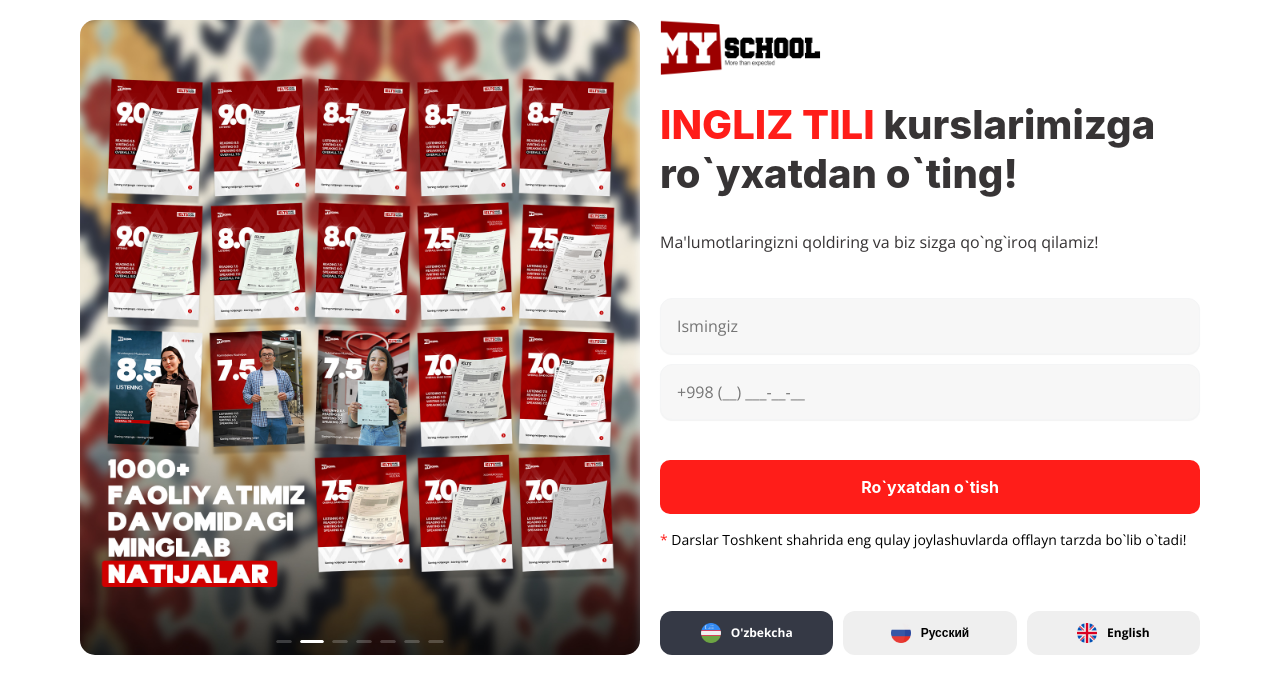
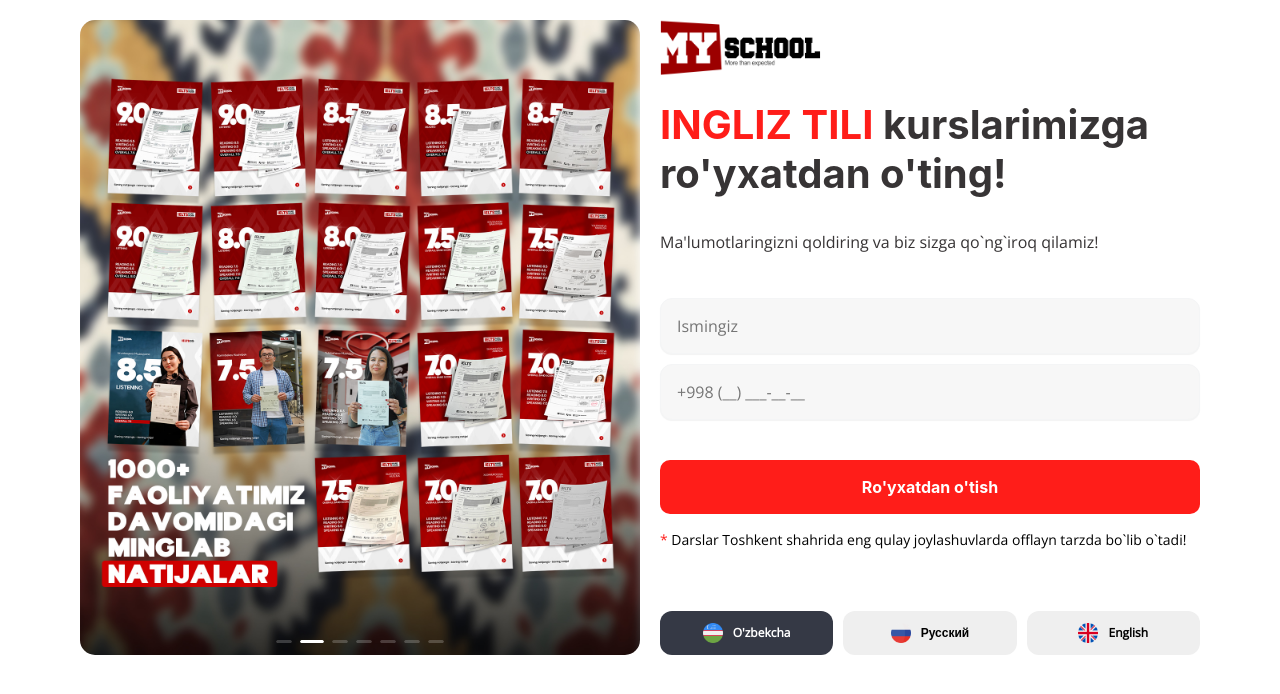
Before and after one commit to ShodiyorShukurov/my-school, a React (Vite) app: page /register in a window 1280 px wide. Shown: the top 694 px of the page. Built offline with nearby package versions, Linux system fonts and the light colour scheme.

Commit message:
Font edit

```diff
--- a/src/Mock/index.js
+++ b/src/Mock/index.js
@@ -1,9 +1,9 @@
 const uzb = {
   title_1: "INGLIZ TILI",
-  title_2: " kurslarimizga ro`yxatdan o`ting!",
+  title_2: " kurslarimizga ro'yxatdan o'ting!",
   sub_title: "Ma'lumotlaringizni qoldiring va biz sizga qo`ng`iroq qilamiz!",
   placeholder: "Ismingiz",
-  button_text: "Ro`yxatdan o`tish",
+  button_text: "Ro'yxatdan o'tish",
   input_name: "«Ism» ni to`ldirishingiz kerak.",
   input_phone:
     "Telefon formati noto`g`ri. 998901234567 kabi bo'lishi kerak. Berilgan: 998",
--- a/src/hooks/useRegister.js
+++ b/src/hooks/useRegister.js
@@ -35,35 +35,32 @@ const useRegister = () => {
   const handleSubmit = async (e) => {
     e.preventDefault();
 
-    // if (validateForm()) {
-    //   try {
-    //     const rawResponse = await fetch(
-    //       "https://api.ept.myschoollc.uz/api/v1/student/register",
-    //       {
-    //         method: "POST",
-    //         headers: {
-    //           "Content-Type": "application/json",
-    //         },
-    //         body: JSON.stringify({ name: name, phone_number: phone }),
-    //       }
-    //     );
+    if (validateForm()) {
+      try {
+        const rawResponse = await fetch(
+          "https://api.ept.myschoollc.uz/api/v1/student/register",
+          {
+            method: "POST",
+            headers: {
+              "Content-Type": "application/json",
+            },
+            body: JSON.stringify({ name: name, phone_number: phone }),
+          }
+        );
 
-    //     if (!rawResponse.ok) {
-    //       throw new Error(`HTTP error! status: ${rawResponse.status}`);
-    //     }
+        if (!rawResponse.ok) {
+          throw new Error(`HTTP error! status: ${rawResponse.status}`);
+        }
 
-    //     const content = await rawResponse.json();
-    //     if (content.status === 200) {
-    //       navigate("/thankyou");
-    //     }
-    //   } catch (error) {
-    //     console.error("Error during submission:", error);
-    //   }
-    // }
+        const content = await rawResponse.json();
+        if (content.status === 200) {
+          navigate("/thankyou");
+        }
+      } catch (error) {
+        console.error("Error during submission:", error);
+      }
+    }
 
-    if(validateForm()){
-      navigate("/thankyou");
-    }
   };
 
   return {
--- a/src/index.css
+++ b/src/index.css
@@ -1,28 +1,20 @@
-/* open-sans-regular - latin */
 @font-face {
   font-display: swap; /* Check https://developer.mozilla.org/en-US/docs/Web/CSS/@font-face/font-display for other options. */
-  font-family: 'Open Sans';
+  font-family: "Open Sans";
   font-style: normal;
   font-weight: 400;
-  src: url('./assets/fonts/open-sans-v40-latin-regular.eot'); /* IE9 Compat Modes */
-  src: url('./assets/fonts/open-sans-v40-latin-regular.eot?#iefix') format('embedded-opentype'), /* IE6-IE8 */
-       url('./assets/fonts/open-sans-v40-latin-regular.woff2') format('woff2'), /* Chrome 36+, Opera 23+, Firefox 39+, Safari 12+, iOS 10+ */
-       url('./assets/fonts/open-sans-v40-latin-regular.woff') format('woff'), /* Chrome 5+, Firefox 3.6+, IE 9+, Safari 5.1+, iOS 5+ */
-       url('./assets/fonts/open-sans-v40-latin-regular.ttf') format('truetype'), /* Chrome 4+, Firefox 3.5+, IE 9+, Safari 3.1+, iOS 4.2+, Android Browser 2.2+ */
-       url('./assets/fonts/open-sans-v40-latin-regular.svg#OpenSans') format('svg'); /* Legacy iOS */
-}
-/* open-sans-700 - latin */
-@font-face {
-  font-display: swap; /* Check https://developer.mozilla.org/en-US/docs/Web/CSS/@font-face/font-display for other options. */
-  font-family: 'Open Sans';
-  font-style: normal;
-  font-weight: 700;
-  src: url('./assets/fonts/open-sans-v40-latin-700.eot'); /* IE9 Compat Modes */
-  src: url('./assets/fonts/open-sans-v40-latin-700.eot?#iefix') format('embedded-opentype'), /* IE6-IE8 */
-       url('./assets/fonts/open-sans-v40-latin-700.woff2') format('woff2'), /* Chrome 36+, Opera 23+, Firefox 39+, Safari 12+, iOS 10+ */
-       url('./assets/fonts/open-sans-v40-latin-700.woff') format('woff'), /* Chrome 5+, Firefox 3.6+, IE 9+, Safari 5.1+, iOS 5+ */
-       url('./assets/fonts/open-sans-v40-latin-700.ttf') format('truetype'), /* Chrome 4+, Firefox 3.5+, IE 9+, Safari 3.1+, iOS 4.2+, Android Browser 2.2+ */
-       url('./assets/fonts/open-sans-v40-latin-700.svg#OpenSans') format('svg'); /* Legacy iOS */
+  src: url("./assets/fonts/open-sans-v40-latin-regular.eot"); /* IE9 Compat Modes */
+  src: url("./assets/fonts/open-sans-v40-latin-regular.eot?#iefix")
+      format("embedded-opentype"),
+    /* IE6-IE8 */ url("./assets/fonts/open-sans-v40-latin-regular.woff2")
+      format("woff2"),
+    /* Chrome 36+, Opera 23+, Firefox 39+, Safari 12+, iOS 10+ */
+      url("./assets/fonts/open-sans-v40-latin-regular.woff") format("woff"),
+    /* Chrome 5+, Firefox 3.6+, IE 9+, Safari 5.1+, iOS 5+ */
+      url("./assets/fonts/open-sans-v40-latin-regular.ttf") format("truetype"),
+    /* Chrome 4+, Firefox 3.5+, IE 9+, Safari 3.1+, iOS 4.2+, Android Browser 2.2+ */
+      url("./assets/fonts/open-sans-v40-latin-regular.svg#OpenSans")
+      format("svg"); /* Legacy iOS */
 }
 
 /* ROOT */
@@ -96,9 +88,9 @@ a {
 .site-title {
   width: 100%;
   max-width: 516px;
-  font-family:"Inter", sans-serif !important;
+  font-family: "Inter", sans-serif !important;
   color: #373435;
-  font-weight: 800;
+  font-weight: 700;
   margin-top: 0px;
 }
 
@@ -108,6 +100,7 @@ a {
 }
 
 .site-subtitle {
+  width: 100%;
   font-family: "Open Sans", sans-serif;
   font-size: 16px;
   font-weight: 400;
@@ -421,7 +414,6 @@ form button {
     width: 100%;
     font-size: 26px;
     line-height: 30px;
-    font-weight: 900;
     margin-bottom: 4px;
     margin-top: 15px;
   }
```
